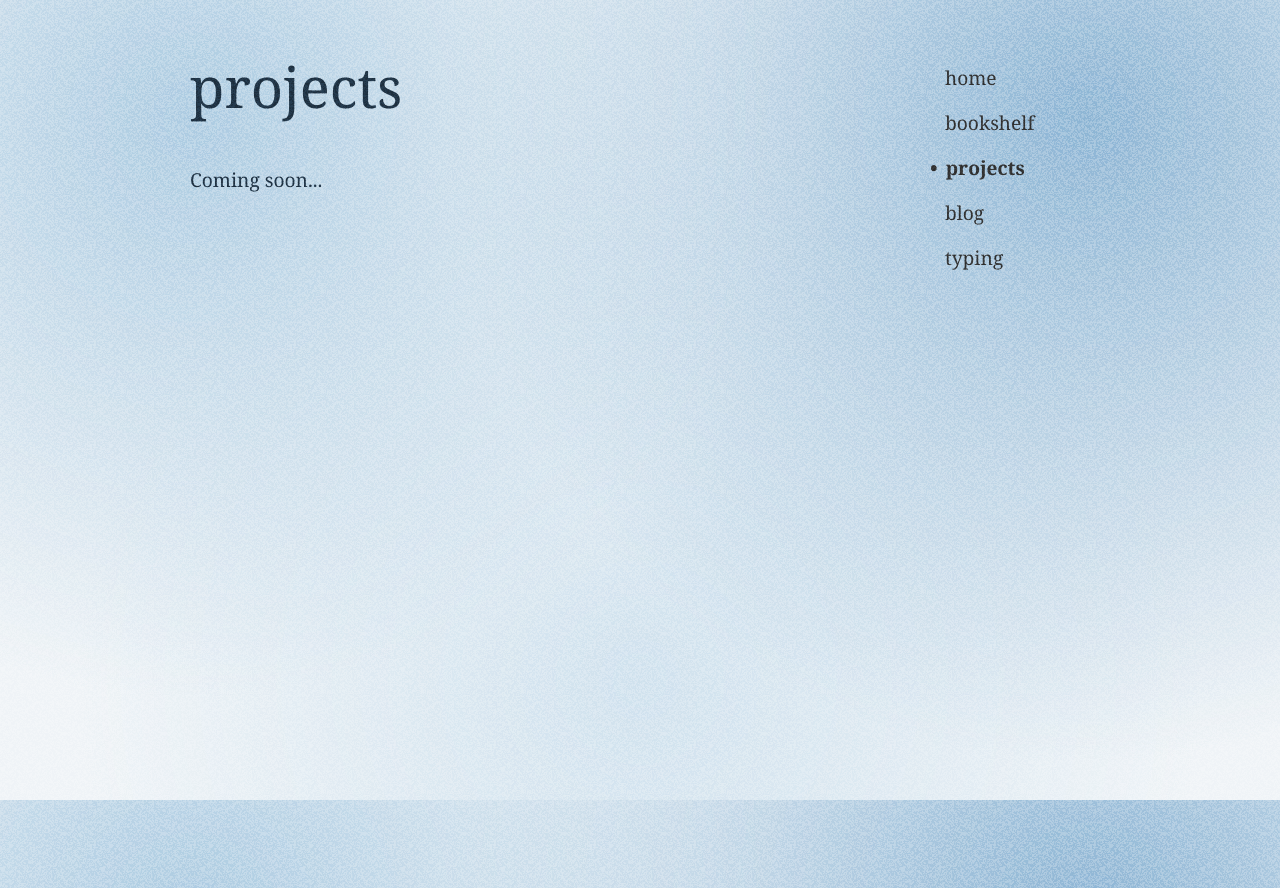
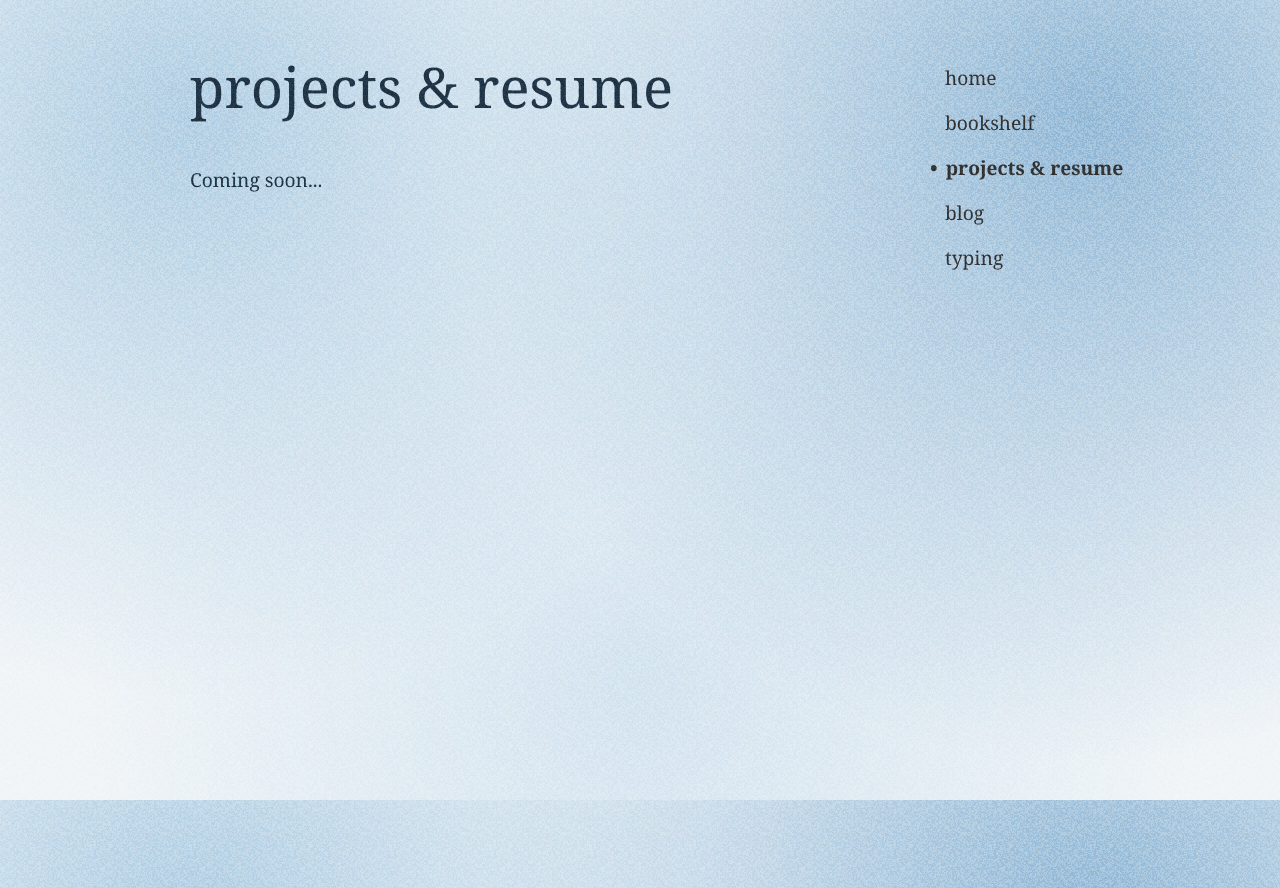
Before and after one commit to douglashuangg/personal_website2.0, a React (Vite) app: page /projects in a window 1280 px wide. Built offline with nearby package versions, Linux system fonts and the light colour scheme.

Commit message:
update links

```diff
--- a/src/components/Navigation.jsx
+++ b/src/components/Navigation.jsx
@@ -61,7 +61,7 @@ function Navigation() {
     }}>
       <AnimatedLink to="/" label="home" />
       <AnimatedLink to="/bookshelf" label="bookshelf" />
-      <AnimatedLink to="/projects" label="projects" />
+      <AnimatedLink to="/projects" label="projects & resume" />
       <AnimatedLink to="/blog" label="blog" />
       <AnimatedLink to="/typing" label="typing" />
     </nav>
--- a/src/pages/Projects.jsx
+++ b/src/pages/Projects.jsx
@@ -2,7 +2,7 @@ import Layout from '../components/Layout'
 
 function Projects() {
   return (
-    <Layout title="projects">
+    <Layout title="projects & resume">
       <p style={{
         fontSize: '1.2rem',
         textAlign: 'left',
```
